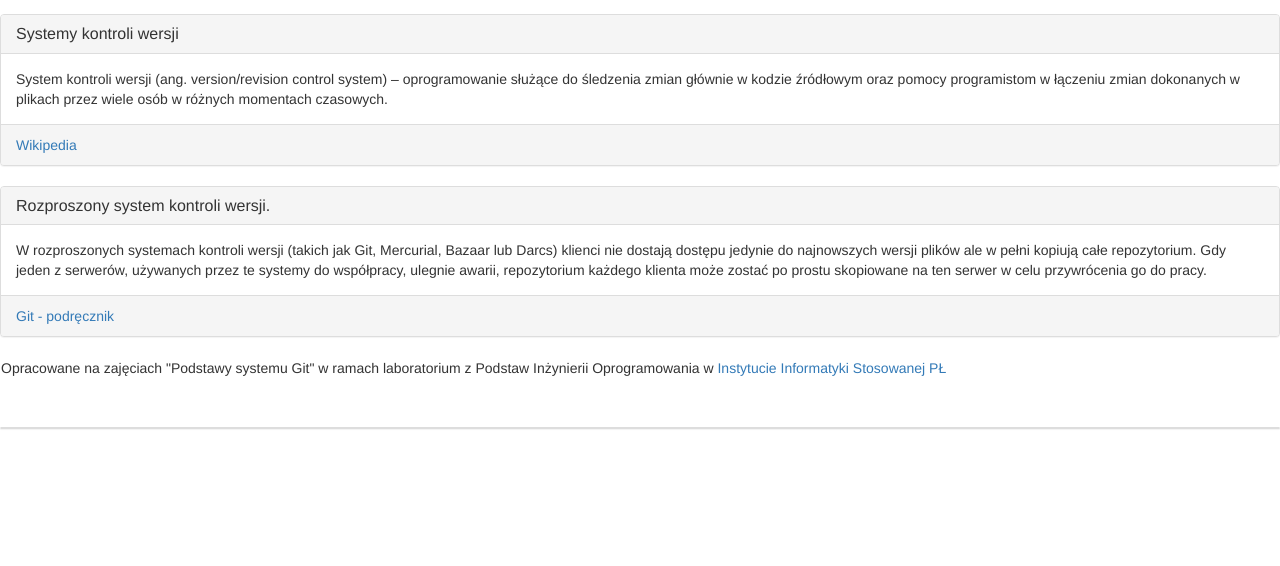
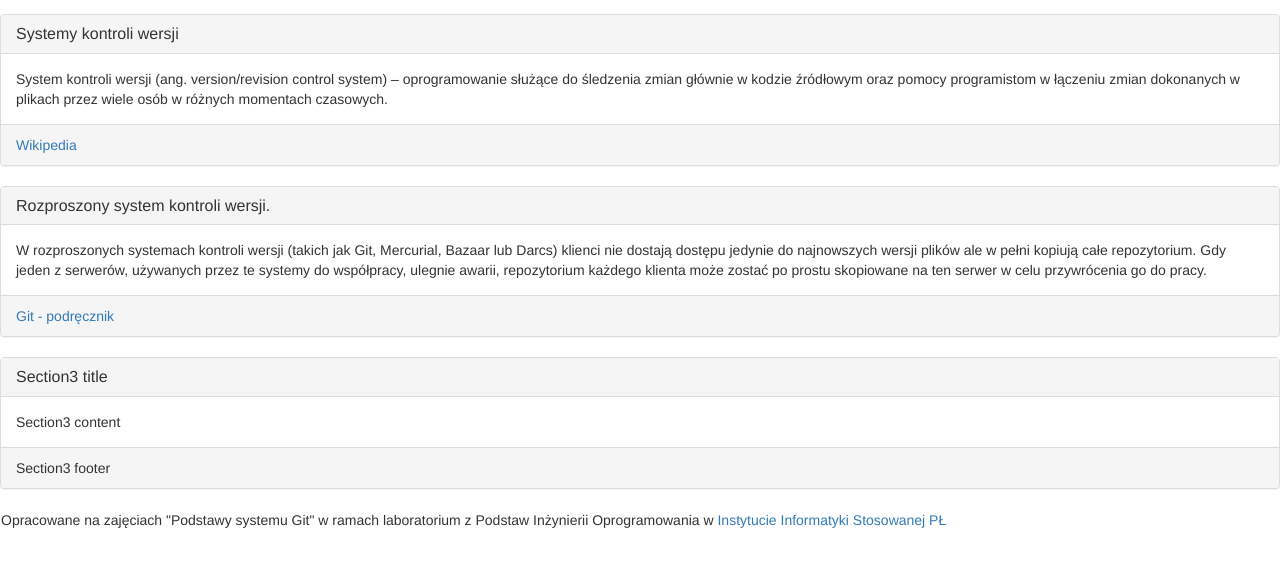
Before and after one commit to krystol/iislabpio_171883, a plain HTML site: page index.html in a window 1280 px wide. Shown: the part 58-624 px from the top of the page. Drawn offline with nearby package versions, Linux system fonts and the light colour scheme.

Commit message:
Dodanie sekcji 3

```diff
--- a/index.html
+++ b/index.html
@@ -38,9 +38,19 @@
                                 <a href="http://git-scm.com/book/pl/Pierwsze-kroki-Wprowadzenie-do-kontroli-wersji#Rozproszone-systemy-kontroli-wersji">Git - podręcznik</a>
                         </footer>
                 </section>
+				<section id="section3" class="panel panel-default">
+                <div class="panel-heading">
+                    <h3 class="panel-title">Section3 title</h3>
+                  </div>
+                  <div class="panel-body">
+                    Section3 content
+                  </div>
+                <footer class="panel-footer">
+                        Section3 footer
+                </footer>
+</section>
                 <footer  class="navbar">
                         Opracowane na zajęciach "Podstawy systemu Git" w ramach laboratorium z Podstaw Inżynierii Oprogramowania w <a href="http://www.iis.p.lodz.pl/">Instytucie Informatyki Stosowanej PŁ</a>
                 </footer>
-				<section id="section3" class="panel panel-default">
         </body>
 </html>
```
